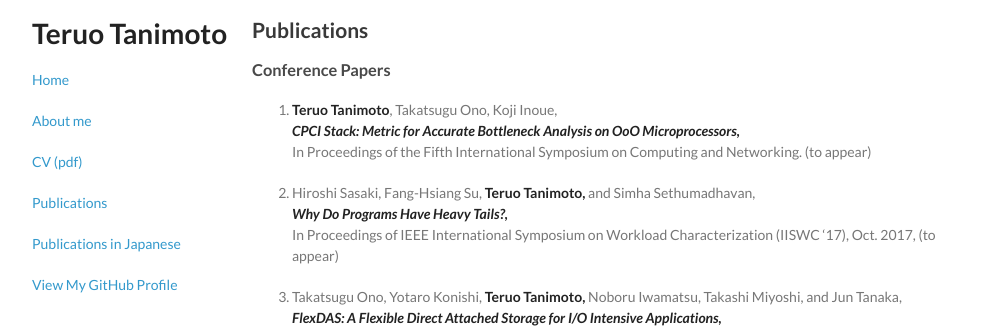
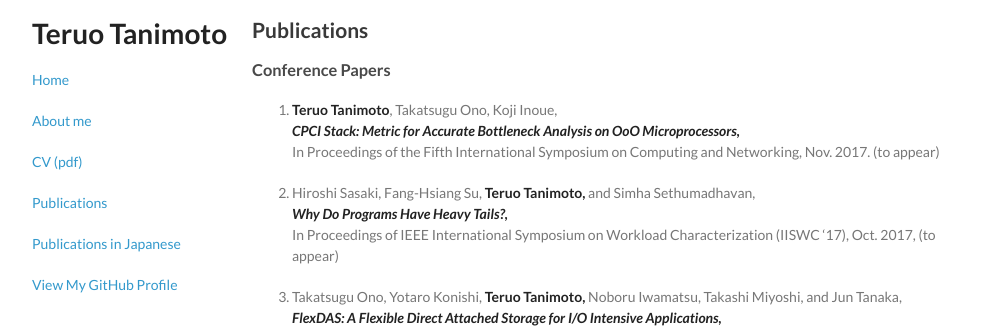
Before and after one commit to teruo41/teruo41.github.io, a Jekyll site: the page built from pubse.md, in a window 1280 px wide and 1136 px high. Shown: the top 331 px of the window, without its empty margins (138-1133 px from the left). Built offline with Jekyll 4.4.1, drawn with Linux system fonts in a browser that asks for light colours.

Commit message:
Minor Fix

```diff
--- a/pubse.md
+++ b/pubse.md
@@ -9,7 +9,7 @@ title: Publications
 
 0. __Teruo Tanimoto__, Takatsugu Ono, Koji Inoue,
    ***CPCI Stack: Metric for Accurate Bottleneck Analysis on OoO Microprocessors,***
-   In Proceedings of the Fifth International Symposium on Computing and Networking. (to appear)
+   In Proceedings of the Fifth International Symposium on Computing and Networking, Nov. 2017. (to appear)<!-- (acceptance rate: 25/73=34.2%)-->
 
 0. Hiroshi Sasaki, Fang-Hsiang Su, __Teruo Tanimoto,__ and Simha Sethumadhavan,
    ***Why Do Programs Have Heavy Tails?,***
```
